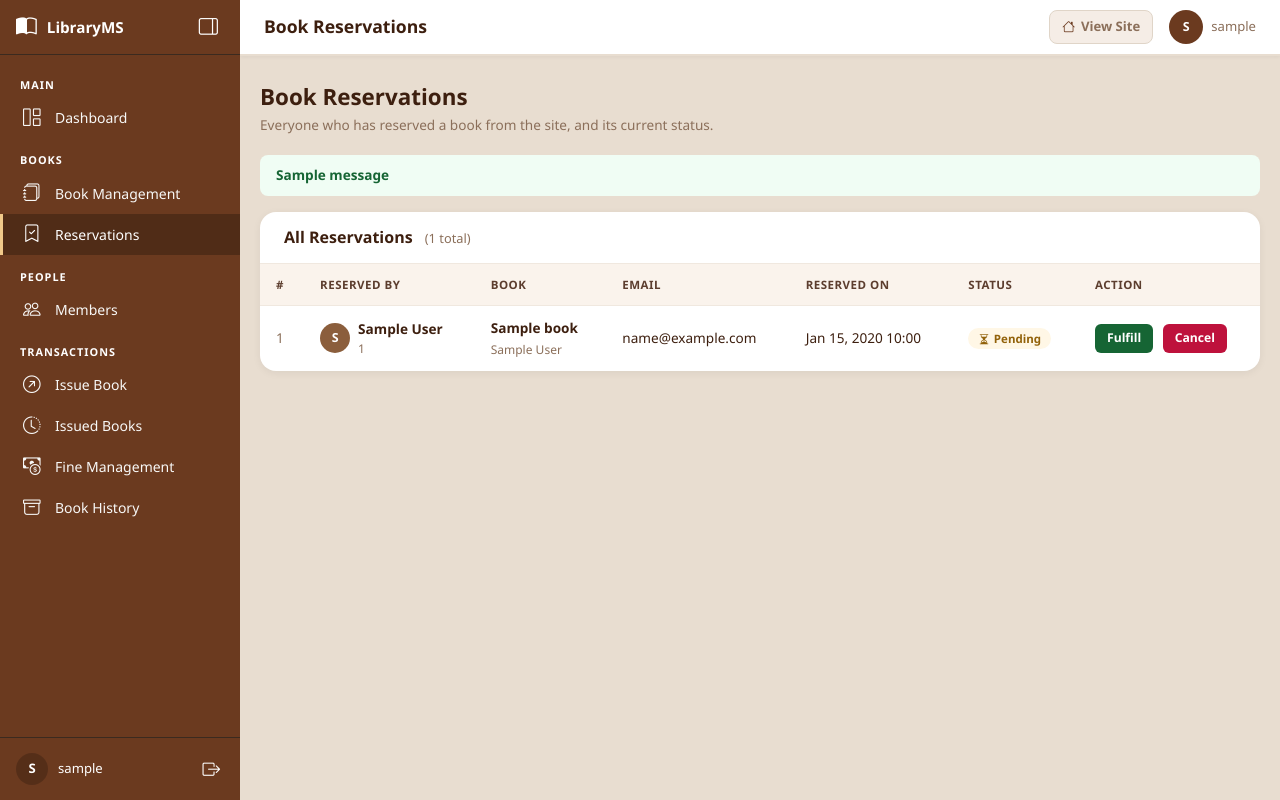
After one commit to nehabasnet/library_management_system, a Django app: page /reservation-management/ in a window 1280 px wide. The commit adds this page. Run offline with Django 5.2, Linux system fonts and the light colour scheme; a user stored in the database is signed in; tables that the repository leaves empty hold one stand-in row (values such as "Sample post"); one stand-in notice (Sample message) is shown.

Commit message:
reservation category

```diff
--- a/library_management/library/views.py
+++ b/library_management/library/views.py
@@ -125,10 +125,54 @@ def reservation_management(request):
 
 @login_required
 def reservation_fulfill(request, pk):
+    from datetime import date, timedelta
+
     reservation = get_object_or_404(Reservation, pk=pk)
+    book = reservation.book
+
+    if book.quantity < 1:
+        messages.error(
+            request,
+            f'Cannot fulfill — "{book.title}" has no copies available right now.'
+        )
+        return redirect('reservation_management')
+
+    # Find or create the student behind this reservation
+    student, _ = Student.objects.get_or_create(
+        student_id=reservation.student_id,
+        defaults={
+            'full_name': reservation.full_name,
+            'email': reservation.email,
+            'phone': '',
+        }
+    )
+
+    # Avoid double-issuing if they already have this book
+    already_issued = IssueBook.objects.filter(
+        student=student, book=book, return_date__isnull=True
+    ).exists()
+
+    if already_issued:
+        messages.warning(
+            request,
+            f'{student.full_name} already has "{book.title}" issued.'
+        )
+    else:
+        due = date.today() + timedelta(days=14)
+        IssueBook.objects.create(student=student, book=book, due_date=due)
+
+        book.quantity -= 1
+        if book.quantity == 0:
+            book.available = False
+        book.save()
+
+        messages.success(
+            request,
+            f'"{book.title}" issued to {student.full_name}. Due: {due.strftime("%B %d, %Y")}'
+        )
+
     reservation.status = 'fulfilled'
     reservation.save()
-    messages.success(request, f'Reservation for "{reservation.book.title}" marked as fulfilled.')
     return redirect('reservation_management')
 
 
--- /dev/null
+++ b/library_management/templates/library/reservation_management.html
@@ -0,0 +1,457 @@
+<!DOCTYPE html>
+<html lang="en">
+<head>
+  <meta charset="UTF-8"/>
+  <meta name="viewport" content="width=device-width, initial-scale=1.0"/>
+  <title>Reservations — LMS</title>
+  <link href="https://cdn.jsdelivr.net/npm/bootstrap@5.3.0/dist/css/bootstrap.min.css" rel="stylesheet"/>
+  <link href="https://cdn.jsdelivr.net/npm/bootstrap-icons@1.10.5/font/bootstrap-icons.css" rel="stylesheet"/>
+  <style>
+    * { margin: 0; padding: 0; box-sizing: border-box; }
+    body { background: #e8ddd0; font-family: 'Segoe UI', sans-serif; min-height: 100vh; }
+
+    .admin-layout { display: flex; min-height: 100vh; }
+
+    .sidebar {
+      width: 240px;
+      background: #6b3a1f;
+      display: flex;
+      flex-direction: column;
+      position: fixed;
+      top: 0; left: 0;
+      height: 100vh;
+      z-index: 200;
+      transition: width 0.2s ease, transform 0.2s ease;
+      overflow: hidden;
+    }
+    .sidebar.collapsed { width: 64px; }
+
+    .sidebar-brand {
+       height: 55px;
+       display: flex;
+       align-items: center;
+       justify-content: space-between;
+       padding: 0 16px;
+       border-bottom: 1px solid #3b2a1f;
+       flex-shrink: 0;
+    }
+    .brand-left { display: flex; align-items: center; gap: 10px; overflow: hidden; }
+    .brand-left i    { color: white; font-size: 1.3rem; flex-shrink: 0; }
+    .brand-left span {
+       color: #fff; font-size: 0.95rem; font-weight: 700;
+       white-space: nowrap; opacity: 1; transition: opacity 0.15s;
+    }
+    .sidebar.collapsed .brand-left span { opacity: 0; }
+
+    .toggle-btn {
+       background: none; border: none;
+       color: white; cursor: pointer;
+       font-size: 1.2rem; padding: 6px;
+       border-radius: 6px; flex-shrink: 0;
+       transition: background 0.15s;
+    }
+    .toggle-btn:hover { background: #3d1f0f; color: #fff; }
+    .nav-section-label {
+       font-size: 0.68rem; font-weight: 600;
+       letter-spacing: 1px; text-transform: uppercase;
+       color: white; padding: 14px 20px 4px;
+       white-space: nowrap; opacity: 1;
+       transition: opacity 0.15s;
+    }
+    .sidebar.collapsed .nav-section-label { opacity: 0; }
+
+    .sidebar-nav { flex: 1; overflow-y: auto; overflow-x: hidden; padding: 8px 0; }
+
+    .sidebar-link {
+       display: flex; align-items: center; gap: 12px;
+       padding: 10px 20px; color: #f8f8f7; text-decoration: none;
+       font-size: 0.875rem; border-left: 3px solid transparent;
+       white-space: nowrap; transition: all 0.15s;
+    }
+    .sidebar-link i      { font-size: 1.1rem; flex-shrink: 0; min-width:20px; display:inline-flex !important; visibility:visible !important; }
+    .sidebar-link span   { opacity: 1; transition: opacity 0.15s; }
+    .sidebar-link:hover  { background: rgba(0,0,0,0.2); color: #fff; }
+    .sidebar-link.active { background:rgba(0,0,0,0.25); color: #fff; border-left-color: #f0c98a; }
+
+    .sidebar.collapsed .sidebar-link { padding: 10px 0; justify-content: center; }
+    .sidebar-link { position: relative; }
+    .sidebar-link .nav-tooltip {
+       display: none; position: absolute; left: 68px; top: 50%;
+       transform: translateY(-50%); background: #3d1f0f;
+       color: #fff; font-size: 0.78rem; padding: 5px 10px; border-radius: 6px;
+       white-space: nowrap; z-index: 300; pointer-events: none;
+    }
+    .sidebar.collapsed .sidebar-link:hover .nav-tooltip { display: block; }
+    .sidebar.collapsed .sidebar-link span:not(.nav-tooltip) { opacity: 0; width: 0; overflow: hidden; }
+
+    .sidebar-footer {
+       padding: 14px 16px; border-top: 1px solid #3b2a1f;
+       display: flex; align-items: center; gap: 10px; flex-shrink: 0;
+    }
+    .user-avatar {
+       width: 32px; height: 32px; background: rgba(0,0,0,0.2); border-radius: 50%;
+       display: flex; align-items: center; justify-content: center;
+       color: #fff; font-size: 0.82rem; font-weight: 700; flex-shrink: 0;
+    }
+    .user-info      { flex: 1; overflow: hidden; opacity: 1; transition: opacity 0.15s; }
+    .user-info span { color: white; font-size: 0.82rem; white-space: nowrap; display: block; }
+    .sidebar.collapsed .user-info { opacity: 0; }
+    .logout-btn {
+       color: white; text-decoration: none; font-size: 1.1rem; padding: 4px;
+       border-radius: 6px; transition: all 0.15s; flex-shrink: 0;
+    }
+    .logout-btn:hover { color: #ef4444; background: rgba(0,0,0,0.2); }
+
+    .main-content {
+       margin-left: 240px; flex: 1; min-width: 0;
+       display: flex; flex-direction: column; min-height: 100vh;
+       transition: margin-left 0.2s ease; overflow-x: hidden;
+    }
+    .main-content.expanded { margin-left: 64px; }
+
+    .mini-topbar {
+       height: 56px; background: #fff; border-bottom: 2px solid #e8ddd0;
+       display: flex; align-items: center; justify-content: space-between;
+       padding: 0 24px; position: sticky; top: 0; z-index: 100;
+       box-shadow: 0 1px 4px rgba(0,0,0,0.06);
+    }
+    .mini-topbar h4 { font-size: 1.1rem; font-weight: 700; color: #3d1f0f; margin: 0; }
+    .mini-topbar-right { display: flex; align-items: center; gap: 8px; }
+    .mini-topbar-right .avatar {
+       width: 34px; height: 34px; background: #6b3a1f; border-radius: 50%;
+       display: flex; align-items: center; justify-content: center;
+       color: #fff; font-size: 0.78rem; font-weight: 700;
+    }
+    .mini-topbar-right span { font-size: 0.82rem; color: #8b6f5a; }
+
+    .page-body { max-width: 1100px; margin: 28px auto; padding: 0 20px; width: 100%; }
+    .page-heading { margin-bottom: 20px; }
+    .page-heading h2 { font-size: 1.4rem; font-weight: 700; color: #3d1f0f; margin-bottom: 4px; }
+    .page-heading p  { font-size: 0.85rem; color: #8b6f5a; }
+
+    .table-card {
+      background: #fff; border-radius: 16px;
+      overflow: hidden; box-shadow: 0 2px 8px rgba(0,0,0,0.06);
+    }
+    .table-header { padding: 16px 24px; border-bottom: 1px solid #f0e8df; }
+    .table-header h5 { font-size: 1rem; font-weight: 700; color: #3d1f0f; margin: 0; }
+
+    table { width: 100%; border-collapse: collapse; }
+    thead th {
+      background: #faf3ec; font-size: 0.72rem; font-weight: 600;
+      text-transform: uppercase; letter-spacing: 0.5px; color: #5c3d2e;
+      padding: 12px 16px; border-bottom: 1px solid #f0e8df; text-align: left;
+    }
+    tbody td {
+      padding: 12px 16px; font-size: 0.85rem;
+      color: #3d1f0f; border-bottom: 1px solid #faf3ec; vertical-align: middle;
+    }
+    tbody tr:hover { background: #fdf8f3; }
+    tbody tr:last-child td { border-bottom: none; }
+
+    .badge-pending   { background: #fff7e6; color: #92620a; font-size: 0.72rem; padding: 3px 10px; border-radius: 20px; font-weight: 600; }
+    .badge-fulfilled { background: #f0fdf4; color: #166534; font-size: 0.72rem; padding: 3px 10px; border-radius: 20px; font-weight: 600; }
+    .badge-cancelled { background: #fff1f2; color: #be123c; font-size: 0.72rem; padding: 3px 10px; border-radius: 20px; font-weight: 600; }
+
+    .avatar {
+      width: 30px; height: 30px; background: #8b5e3c;
+      border-radius: 50%; display: flex; align-items: center;
+      justify-content: center; color: #fff; font-size: 0.78rem; font-weight: 700;
+    }
+    .name-cell { display: flex; align-items: center; gap: 8px; }
+    .empty-state { text-align: center; padding: 48px 20px; color: #8b6f5a; }
+    .empty-state i { font-size: 2.5rem; opacity: 0.4; display: block; margin-bottom: 10px; }
+
+    .btn-fulfill, .btn-cancel {
+      border: none; padding: 5px 12px; border-radius: 6px;
+      font-size: 0.76rem; font-weight: 600;
+      text-decoration: none; transition: background 0.15s; display: inline-block;
+    }
+    .btn-fulfill { background: #166534; color: #fff; }
+    .btn-fulfill:hover { background: #14532d; color: #fff; }
+    .btn-cancel { background: #be123c; color: #fff; margin-left: 6px; }
+    .btn-cancel:hover { background: #9f1239; color: #fff; }
+
+    @media (max-width: 768px) {
+      .sidebar { width: 64px; }
+      .sidebar .brand-left span { opacity: 0; width: 0; overflow: hidden; }
+      .sidebar .nav-section-label { opacity: 0; }
+      .sidebar .sidebar-link { padding: 10px 0; justify-content: center; }
+      .sidebar .sidebar-link span:not(.nav-tooltip) { opacity: 0; width: 0; overflow: hidden; }
+      .sidebar .user-info { opacity: 0; width: 0; overflow: hidden; }
+      .main-content { margin-left: 64px; }
+      .hamburger-btn { display: none !important; }
+      table { display: block; overflow-x: auto; white-space: nowrap; }
+      .page-body { padding: 0 12px; margin: 16px auto; }
+      .table-header { flex-direction: column; align-items: flex-start; gap: 10px; }
+    }
+    @media (max-width: 480px) {
+      .sidebar { width: 240px !important; transform: translateX(-100%); }
+      .sidebar.mobile-open { transform: translateX(0) !important; }
+      .sidebar.collapsed { width: 240px !important; }
+      .main-content, .main-content.expanded { margin-left: 0 !important; }
+      .sidebar-overlay { display: none; position: fixed; inset: 0; background: rgba(0,0,0,0.5); z-index: 199; }
+      .sidebar-overlay.active { display: block; }
+      .hamburger-btn { display: flex !important; }
+      .page-body { max-width: 100% !important; margin: 16px 0 !important; padding: 0 12px !important; overflow-x: hidden; }
+      .mini-topbar { padding: 0 12px; }
+      .mini-topbar h4 { font-size: 0.9rem; }
+      .mini-topbar-right span { display: none; }
+      .mini-topbar-right a span { display: none; }
+    }
+  </style>
+</head>
+<body>
+
+<div class="admin-layout">
+  <div class="sidebar-overlay" id="sidebarOverlay" onclick="toggleMobile()"></div>
+  <aside class="sidebar" id="sidebar">
+
+    <div class="sidebar-brand">
+      <div class="brand-left">
+        <i class="bi bi-book-half"></i>
+        <span>LibraryMS</span>
+      </div>
+      <button class="toggle-btn" onclick="toggleSidebar()" aria-label="Toggle sidebar">
+        <i class="bi bi-layout-sidebar-reverse" id="toggle-icon"></i>
+      </button>
+    </div>
+
+    <div class="sidebar-nav">
+      <div class="nav-section-label">Main</div>
+      <a href="{% url 'dashboard' %}" class="sidebar-link" id="link-dashboard">
+        <i class="bi bi-grid-1x2"></i>
+        <span>Dashboard</span>
+        <span class="nav-tooltip">Dashboard</span>
+      </a>
+
+      <div class="nav-section-label">Books</div>
+      <a href="{% url 'book_management' %}" class="sidebar-link" id="link-books">
+        <i class="bi bi-journals"></i>
+        <span>Book Management</span>
+        <span class="nav-tooltip">Book Management</span>
+      </a>
+      <a href="{% url 'reservation_management' %}" class="sidebar-link" id="link-reservations">
+        <i class="bi bi-bookmark-check"></i>
+        <span>Reservations</span>
+        <span class="nav-tooltip">Reservations</span>
+      </a>
+
+      <div class="nav-section-label">People</div>
+      <a href="{% url 'member_management' %}" class="sidebar-link" id="link-members">
+        <i class="bi bi-people"></i>
+        <span>Members</span>
+        <span class="nav-tooltip">Members</span>
+      </a>
+
+      <div class="nav-section-label">Transactions</div>
+      <a href="{% url 'issue_book' %}" class="sidebar-link" id="link-issue">
+        <i class="bi bi-arrow-up-right-circle"></i>
+        <span>Issue Book</span>
+        <span class="nav-tooltip">Issue Book</span>
+      </a>
+      <a href="{% url 'issued_list' %}" class="sidebar-link" id="link-issued">
+        <i class="bi bi-clock-history"></i>
+        <span>Issued Books</span>
+        <span class="nav-tooltip">Issued Books</span>
+      </a>
+      <a href="{% url 'fine_management' %}" class="sidebar-link" id="link-fines">
+        <i class="bi bi-cash-coin"></i>
+        <span>Fine Management</span>
+        <span class="nav-tooltip">Fine Management</span>
+      </a>
+      <a href="{% url 'book_history' %}" class="sidebar-link" id="link-history">
+        <i class="bi bi-archive"></i>
+        <span>Book History</span>
+        <span class="nav-tooltip">Book History</span>
+      </a>
+    </div>
+
+    <div class="sidebar-footer">
+      <div class="user-avatar">{{ request.user.username|first|upper }}</div>
+      <div class="user-info"><span>{{ request.user.username }}</span></div>
+      <a href="{% url 'logout' %}" class="logout-btn" title="Sign out" onclick="return confirm('Sign out?')">
+        <i class="bi bi-box-arrow-right"></i>
+      </a>
+    </div>
+
+  </aside>
+  <script>document.getElementById('link-reservations').classList.add('active');</script>
+
+  <div class="main-content" id="mainContent">
+    <div class="mini-topbar">
+      <button class="hamburger-btn" onclick="toggleMobile()" aria-label="Open menu"
+              style="display:none;background:none;border:none;color:#3d1f0f;font-size:1.4rem;
+                     cursor:pointer;padding:4px 8px;margin-right:8px;align-items:center;border-radius:6px;">
+        <i class="bi bi-list" id="hamburger-icon"></i>
+      </button>
+      <h4>Book Reservations</h4>
+      <div class="mini-topbar-right">
+        <a href="{% url 'home' %}"
+           style="display:flex;align-items:center;gap:6px;background:#f5ede6;color:#6b3a1f;
+                  text-decoration:none;font-size:0.8rem;font-weight:600;padding:6px 12px;
+                  border-radius:8px;border:1px solid #e0d5c8;transition:all 0.15s;margin-right:8px;"
+           onmouseover="this.style.background='#6b3a1f';this.style.color='#fff'"
+           onmouseout="this.style.background='#f5ede6';this.style.color='#6b3a1f'">
+          <i class="bi bi-house"></i>
+          <span>View Site</span>
+        </a>
+        <div class="avatar">{{ request.user.username|first|upper }}</div>
+        <span>{{ request.user.username }}</span>
+      </div>
+    </div>
+
+    <div class="page-body">
+      <div class="page-heading">
+        <h2>Book Reservations</h2>
+        <p>Everyone who has reserved a book from the site, and its current status.</p>
+      </div>
+
+      {% if messages %}
+        {% for message in messages %}
+          <div style="padding:10px 16px;border-radius:8px;margin-bottom:16px;
+                      background:#f0fdf4;color:#166534;font-size:0.85rem;font-weight:600;">
+            {{ message }}
+          </div>
+        {% endfor %}
+      {% endif %}
+
+      <div class="table-card">
+        <div class="table-header">
+          <h5>
+            All Reservations
+            <span style="font-size:0.8rem;color:#8b6f5a;font-weight:400;margin-left:8px;">
+              ({{ reservations|length }} total)
+            </span>
+          </h5>
+        </div>
+
+        {% if reservations %}
+        <table>
+          <thead>
+            <tr>
+              <th>#</th>
+              <th>Reserved By</th>
+              <th>Book</th>
+              <th>Email</th>
+              <th>Reserved On</th>
+              <th>Status</th>
+              <th>Action</th>
+            </tr>
+          </thead>
+          <tbody>
+            {% for r in reservations %}
+            <tr>
+              <td style="color:#8b6f5a;">{{ forloop.counter }}</td>
+              <td>
+                <div class="name-cell">
+                  <div class="avatar">{{ r.full_name|first|upper }}</div>
+                  <div>
+                    <div style="font-weight:600;">{{ r.full_name }}</div>
+                    <div style="font-size:0.75rem;color:#8b6f5a;">{{ r.student_id }}</div>
+                  </div>
+                </div>
+              </td>
+              <td>
+                <strong>{{ r.book.title }}</strong><br/>
+                <span style="font-size:0.75rem;color:#8b6f5a;">{{ r.book.author }}</span>
+              </td>
+              <td>{{ r.email }}</td>
+              <td>{{ r.reserved_at|date:"M d, Y H:i" }}</td>
+              <td>
+                {% if r.status == 'pending' %}
+                  <span class="badge-pending"><i class="bi bi-hourglass-split me-1"></i>Pending</span>
+                {% elif r.status == 'fulfilled' %}
+                  <span class="badge-fulfilled"><i class="bi bi-check-circle me-1"></i>Fulfilled</span>
+                {% else %}
+                  <span class="badge-cancelled"><i class="bi bi-x-circle me-1"></i>Cancelled</span>
+                {% endif %}
+              </td>
+              <td>
+                {% if r.status == 'pending' %}
+                <form action="{% url 'reservation_fulfill' r.pk %}" method="post" style="display:inline;">
+                  {% csrf_token %}
+                  <button type="submit" class="btn-fulfill">Fulfill</button>
+                </form>
+                <form action="{% url 'reservation_cancel' r.pk %}" method="post" style="display:inline;"
+                      onsubmit="return confirm('Cancel this reservation?');">
+                  {% csrf_token %}
+                  <button type="submit" class="btn-cancel">Cancel</button>
+                </form>
+                {% else %}
+                  <span style="color:#8b6f5a;font-size:0.78rem;">—</span>
+                {% endif %}
+              </td>
+            </tr>
+            {% endfor %}
+          </tbody>
+        </table>
+        {% else %}
+        <div class="empty-state">
+          <i class="bi bi-bookmark"></i>
+          <p style="font-weight:600;margin-bottom:4px;">No reservations yet</p>
+          <p style="font-size:0.82rem;">Reservations made from the book pages will appear here.</p>
+        </div>
+        {% endif %}
+      </div>
+    </div>
+  </div>
+</div>
+
+<script>
+  function toggleSidebar() {
+    const sidebar = document.getElementById('sidebar');
+    const main    = document.getElementById('mainContent');
+    const icon    = document.getElementById('toggle-icon');
+    sidebar.classList.toggle('collapsed');
+    main.classList.toggle('expanded');
+    icon.className = sidebar.classList.contains('collapsed')
+      ? 'bi bi-layout-sidebar'
+      : 'bi bi-layout-sidebar-reverse';
+    localStorage.setItem('sidebar', sidebar.classList.contains('collapsed') ? 'collapsed' : 'open');
+  }
+
+  function toggleMobile() {
+    const sidebar = document.getElementById('sidebar');
+    const overlay = document.getElementById('sidebarOverlay');
+    const hIcon   = document.getElementById('hamburger-icon');
+    sidebar.classList.toggle('mobile-open');
+    overlay.classList.toggle('active');
+    hIcon.className = sidebar.classList.contains('mobile-open') ? 'bi bi-x-lg' : 'bi bi-list';
+  }
+
+  function initSidebar() {
+    const isMobile = window.innerWidth <= 480;
+    const isTablet = window.innerWidth <= 768;
+    if (isMobile || isTablet) {
+      document.querySelector('.hamburger-btn').style.display = 'flex';
+      return;
+    }
+    if (localStorage.getItem('sidebar') === 'collapsed') {
+      document.getElementById('sidebar').classList.add('collapsed');
+      document.getElementById('mainContent').classList.add('expanded');
+      document.getElementById('toggle-icon').className = 'bi bi-layout-sidebar';
+    }
+  }
+
+  window.addEventListener('resize', function() {
+    const isMobile = window.innerWidth <= 480;
+    const hamburger = document.querySelector('.hamburger-btn');
+    const overlay   = document.getElementById('sidebarOverlay');
+    const sidebar   = document.getElementById('sidebar');
+    if (isMobile) {
+      hamburger.style.display = 'flex';
+      sidebar.classList.remove('mobile-open');
+      overlay.classList.remove('active');
+    } else {
+      hamburger.style.display = 'none';
+      sidebar.classList.remove('mobile-open');
+      overlay.classList.remove('active');
+    }
+  });
+
+  initSidebar();
+</script>
+
+</body>
+</html>
```
Also changed, not shown: library_management/templates/library/dashboard.html (+6 -1 lines).
